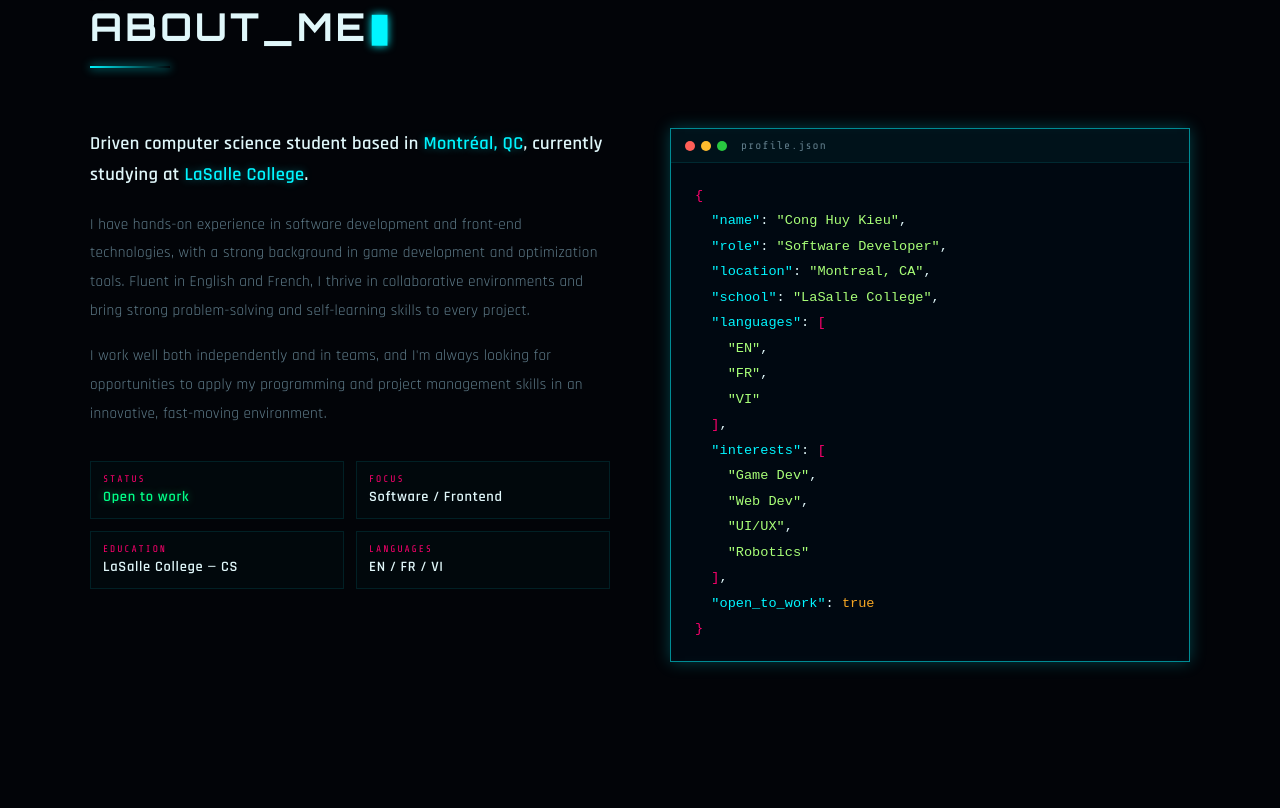
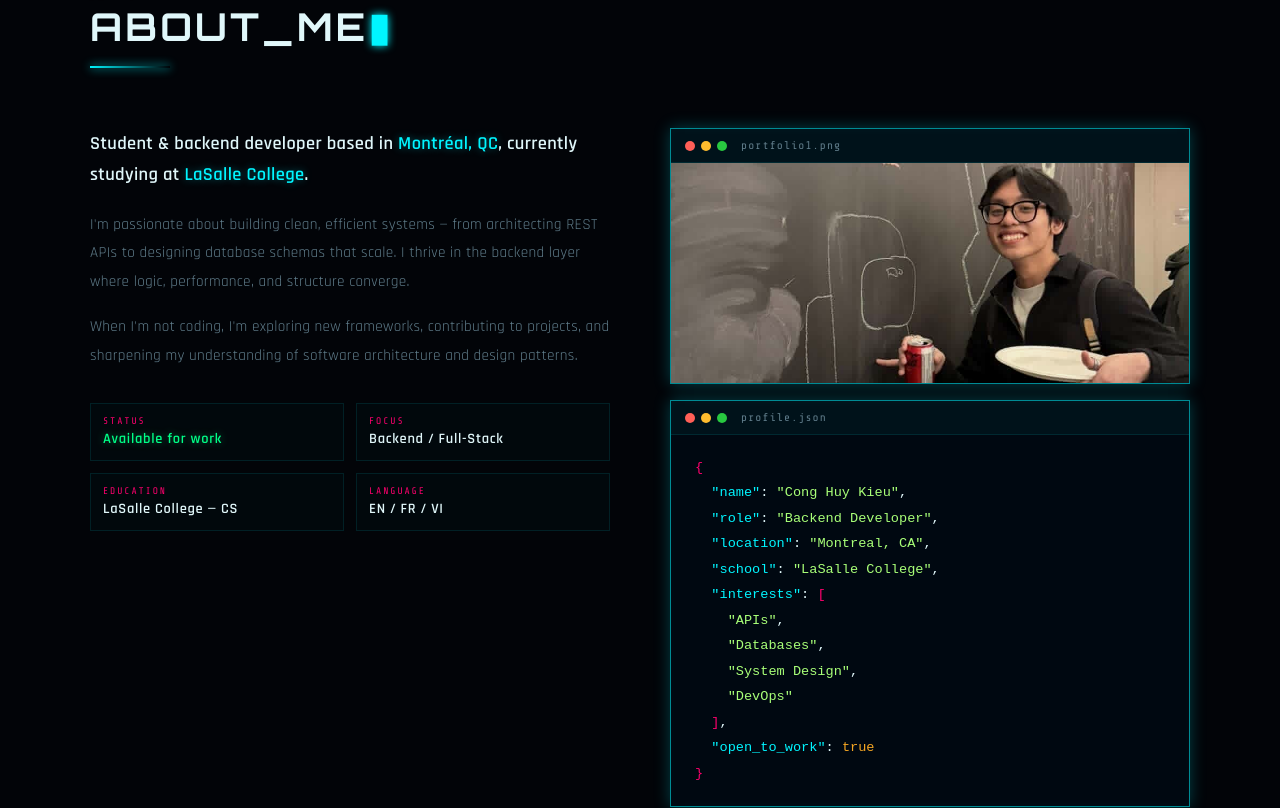
Before and after one commit to CongHuyVHS/portfolio, an Angular app: page / in a window 1280 px wide. Shown: the part 920-1728 px from the top of the page. Built offline with nearby package versions, Linux system fonts and the light colour scheme.

Commit message:
chore: add @netlify/angular-runtime for Angular 19 SSR

```diff
--- a/angular.json
+++ b/angular.json
@@ -24,6 +24,11 @@
               {
                 "glob": "**/*",
                 "input": "public"
+              },
+              {
+                "glob": "**/*",
+                "input": "src/assets",
+                "output": "assets"
               }
             ],
             "styles": [
--- a/package.json
+++ b/package.json
@@ -20,6 +20,7 @@
     "@angular/platform-server": "^19.2.0",
     "@angular/router": "^19.2.0",
     "@angular/ssr": "^19.2.19",
+    "@netlify/angular-runtime": "^3.0.1",
     "express": "^4.18.2",
     "rxjs": "~7.8.0",
     "tslib": "^2.3.0",
--- a/src/app/components/about/about.component.css
+++ b/src/app/components/about/about.component.css
@@ -176,3 +176,36 @@
     grid-template-columns: 1fr;
   }
 }
+.about-right {
+  display: flex;
+  flex-direction: column;
+  gap: 16px;
+}
+
+.photo-terminal {
+  padding: 0;
+  overflow: hidden;
+}
+
+.photo-terminal .terminal-header {
+  padding: 10px 14px;
+}
+
+.photo-terminal-body {
+  padding: 0;
+  line-height: 0;
+}
+
+.terminal-photo {
+  width: 100%;
+  height: 220px;
+  object-fit: cover;
+  object-position: center top;
+  display: block;
+  filter: grayscale(15%) contrast(1.05) brightness(0.95);
+  transition: filter 0.4s ease;
+}
+
+.terminal-photo:hover {
+  filter: grayscale(0%) contrast(1.1) brightness(1);
+}
--- a/src/app/components/about/about.component.html
+++ b/src/app/components/about/about.component.html
@@ -10,38 +10,50 @@
     <div class="about-grid">
       <div class="about-text">
         <p class="about-lead">
-          Driven computer science student based in <span class="highlight">Montréal, QC</span>,
+          Student &amp; backend developer based in <span class="highlight">Montréal, QC</span>,
           currently studying at <span class="highlight">LaSalle College</span>.
         </p>
         <p class="about-body">
-          I have hands-on experience in software development and front-end technologies,
-          with a strong background in game development and optimization tools.
-          Fluent in English and French, I thrive in collaborative environments
-          and bring strong problem-solving and self-learning skills to every project.
+          I'm passionate about building clean, efficient systems — from architecting
+          REST APIs to designing database schemas that scale. I thrive in the backend
+          layer where logic, performance, and structure converge.
         </p>
         <p class="about-body">
-          I work well both independently and in teams, and I'm always looking for
-          opportunities to apply my programming and project management skills
-          in an innovative, fast-moving environment.
+          When I'm not coding, I'm exploring new frameworks, contributing to projects,
+          and sharpening my understanding of software architecture and design patterns.
         </p>
 
         <div class="info-grid">
           <div class="info-item">
             <span class="info-key">STATUS</span>
-            <span class="info-val available">Open to work</span>
+            <span class="info-val available">Available for work</span>
           </div>
           <div class="info-item">
             <span class="info-key">FOCUS</span>
-            <span class="info-val">Software / Frontend</span>
+            <span class="info-val">Backend / Full-Stack</span>
           </div>
           <div class="info-item">
             <span class="info-key">EDUCATION</span>
             <span class="info-val">LaSalle College — CS</span>
           </div>
           <div class="info-item">
-            <span class="info-key">LANGUAGES</span>
+            <span class="info-key">LANGUAGE</span>
             <span class="info-val">EN / FR / VI</span>
           </div>
+        </div>
+      </div>
+
+      <div class="about-right">
+
+        <div class="about-terminal photo-terminal">
+          <div class="terminal-header">
+            <span class="terminal-dot red"></span>
+            <span class="terminal-dot yellow"></span>
+            <span class="terminal-dot green"></span>
+            <span class="terminal-title">portfolio1.png</span>
+          </div>
+          <div class="terminal-body photo-terminal-body">
+            <img src="/assets/portfolio1.png" alt="Cong Huy Kieu" class="terminal-photo" />
           </div>
         </div>
 
@@ -55,24 +67,21 @@
           <div class="terminal-body">
         <pre><code><span class="code-brace">&#123;</span>
   <span class="code-key">"name"</span>: <span class="code-str">"Cong Huy Kieu"</span>,
-  <span class="code-key">"role"</span>: <span class="code-str">"Software Developer"</span>,
+  <span class="code-key">"role"</span>: <span class="code-str">"Backend Developer"</span>,
   <span class="code-key">"location"</span>: <span class="code-str">"Montreal, CA"</span>,
   <span class="code-key">"school"</span>: <span class="code-str">"LaSalle College"</span>,
-  <span class="code-key">"languages"</span>: <span class="code-brace">[</span>
-    <span class="code-str">"EN"</span>,
-    <span class="code-str">"FR"</span>,
-    <span class="code-str">"VI"</span>
-  <span class="code-brace">]</span>,
   <span class="code-key">"interests"</span>: <span class="code-brace">[</span>
-    <span class="code-str">"Game Dev"</span>,
-    <span class="code-str">"Web Dev"</span>,
-    <span class="code-str">"UI/UX"</span>,
-    <span class="code-str">"Robotics"</span>
+    <span class="code-str">"APIs"</span>,
+    <span class="code-str">"Databases"</span>,
+    <span class="code-str">"System Design"</span>,
+    <span class="code-str">"DevOps"</span>
   <span class="code-brace">]</span>,
   <span class="code-key">"open_to_work"</span>: <span class="code-bool">true</span>
 <span class="code-brace">&#125;</span></code></pre>
           </div>
         </div>
+
+      </div>
     </div>
 
   </div>
```
Also changed, not shown: src/assets/portfolio1.png, 1 other file (tests, documents, lock files or other folders). Lines whose indentation alone changed are shown as unchanged.
